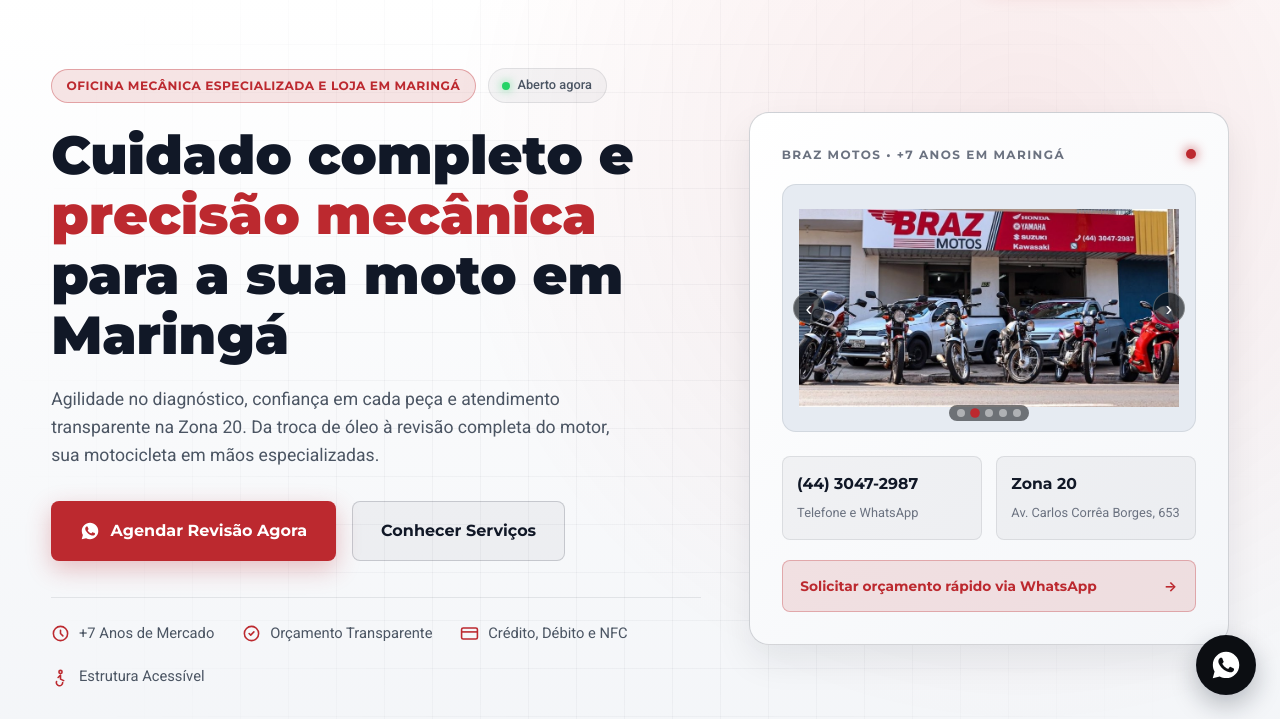
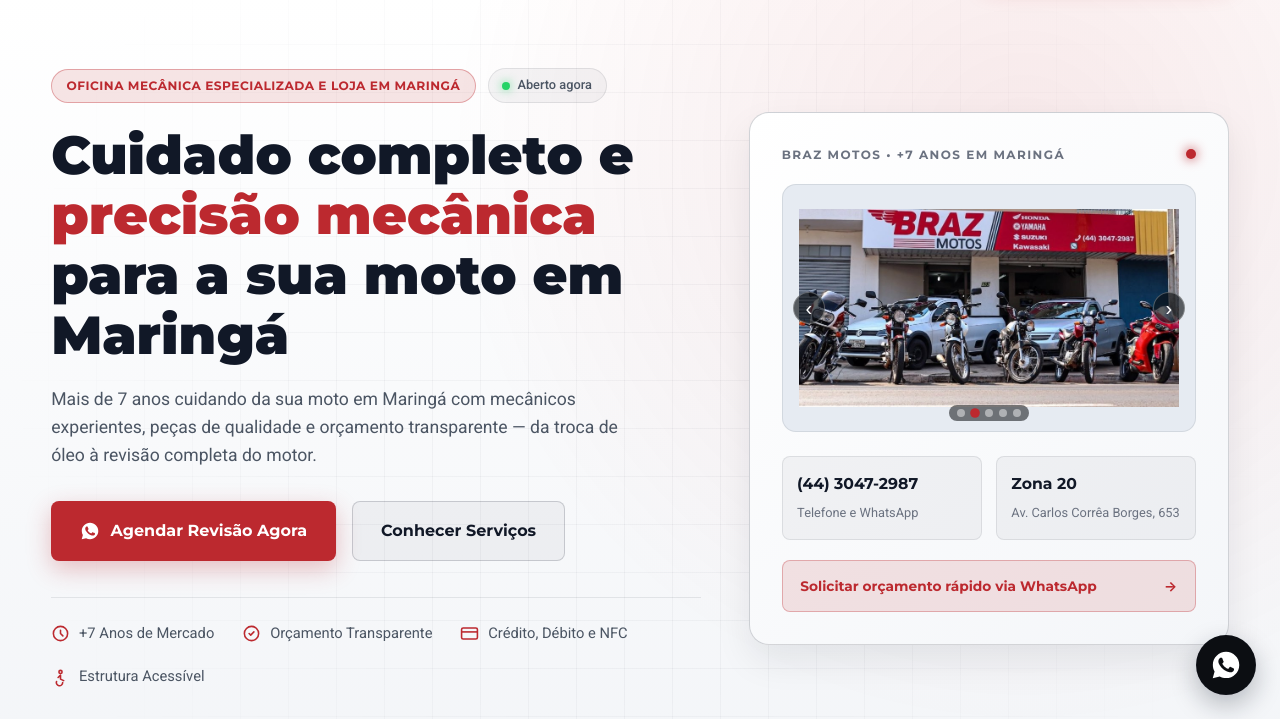
Before and after one commit to adersoncarvalho/braz-motos, a plain HTML site: page index.html in a window 1280 px wide. Shown: the part 81-800 px from the top of the page. Drawn offline with Linux system fonts and the light colour scheme.

Commit message:
copy: melhora subtitulo principal da Hero com foco em +7 anos e confianca

```diff
--- a/index.html
+++ b/index.html
@@ -101,8 +101,7 @@
           </h1>
 
           <p class="hero__subtitle">
-            Agilidade no diagnóstico, confiança em cada peça e atendimento transparente na Zona 20.
-            Da troca de óleo à revisão completa do motor, sua motocicleta em mãos especializadas.
+            Mais de 7 anos cuidando da sua moto em Maringá com mecânicos experientes, peças de qualidade e orçamento transparente — da troca de óleo à revisão completa do motor.
           </p>
 
           <div class="hero__cta-group">
```
